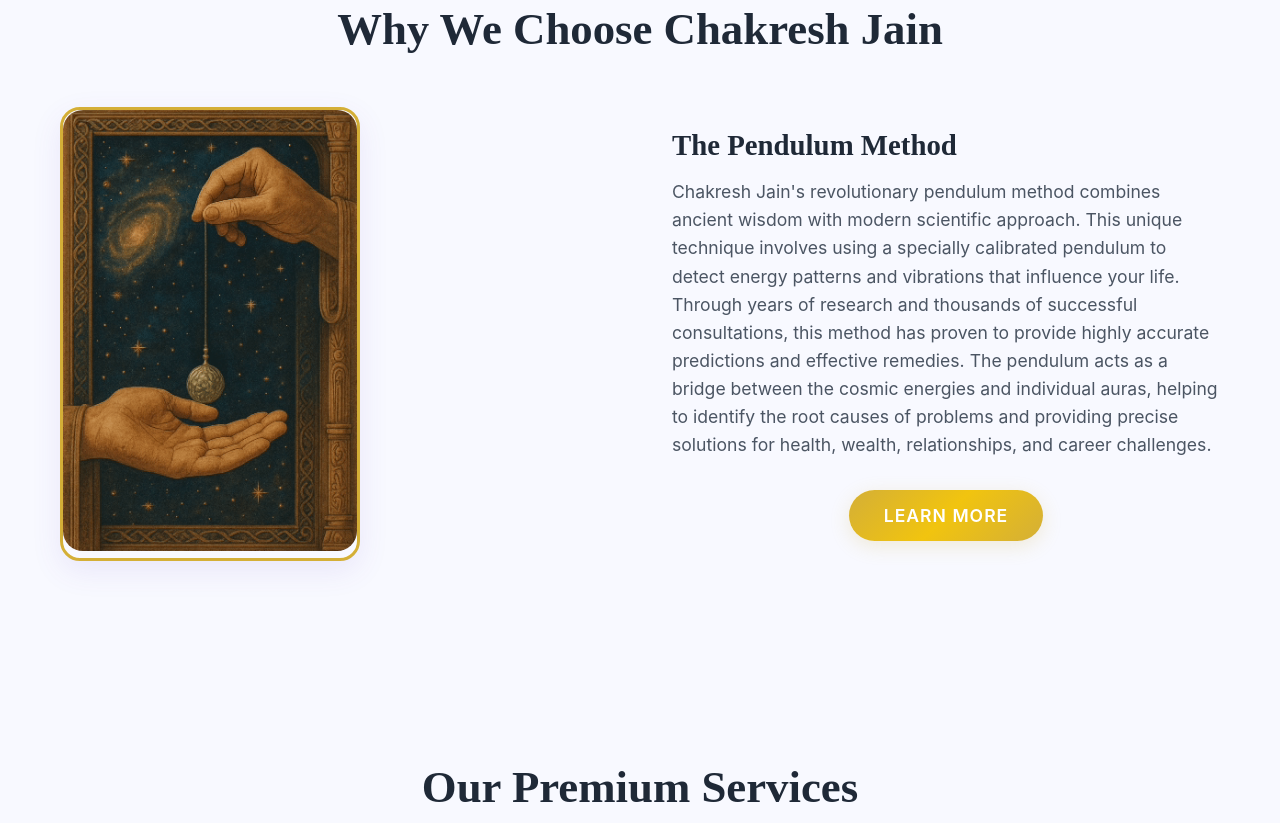
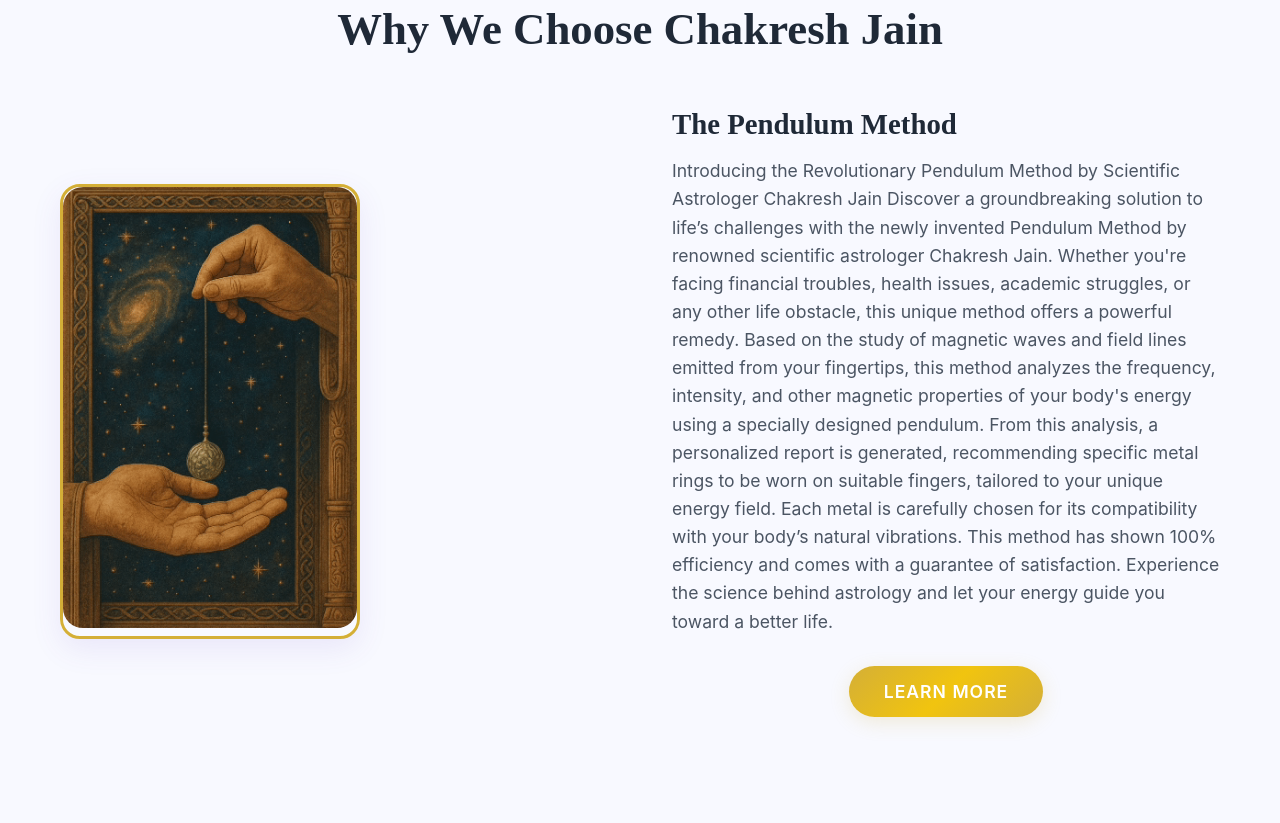
Before and after one commit to yashverma2628/cosmic-guru, a plain HTML site: page index.html in a window 1280 px wide. Shown: the part 977-1800 px from the top of the page. Drawn offline with Linux system fonts and the light colour scheme.

Commit message:
Update index.html

```diff
--- a/index.html
+++ b/index.html
@@ -904,12 +904,9 @@
                 <div class="pendulum-text slide-right">
                     <h3>The Pendulum Method</h3>
                     <p>
-                        Chakresh Jain's revolutionary pendulum method combines ancient wisdom with modern scientific approach.
-                        This unique technique involves using a specially calibrated pendulum to detect energy patterns and
-                        vibrations that influence your life. Through years of research and thousands of successful consultations,
-                        this method has proven to provide highly accurate predictions and effective remedies. The pendulum acts
-                        as a bridge between the cosmic energies and individual auras, helping to identify the root causes of
-                        problems and providing precise solutions for health, wealth, relationships, and career challenges.
+                        Introducing the Revolutionary Pendulum Method by Scientific Astrologer Chakresh Jain
+
+Discover a groundbreaking solution to life’s challenges with the newly invented Pendulum Method by renowned scientific astrologer Chakresh Jain. Whether you're facing financial troubles, health issues, academic struggles, or any other life obstacle, this unique method offers a powerful remedy. Based on the study of magnetic waves and field lines emitted from your fingertips, this method analyzes the frequency, intensity, and other magnetic properties of your body's energy using a specially designed pendulum. From this analysis, a personalized report is generated, recommending specific metal rings to be worn on suitable fingers, tailored to your unique energy field. Each metal is carefully chosen for its compatibility with your body’s natural vibrations. This method has shown 100% efficiency and comes with a guarantee of satisfaction. Experience the science behind astrology and let your energy guide you toward a better life.
                     </p>
 
                     <div class="text-center" style="margin-top:30px;">
@@ -975,7 +972,7 @@
                 <div class="about-text slide-left">
                     <h3>India's Most Trusted Scientific Astrologer</h3>
                     <p>
-                        With over 15 years of dedicated research in scientific astrology, Chakresh Jain has revolutionized
+                        With over 30 years of dedicated research in scientific astrology, Chakresh Jain has revolutionized
                         the field by combining ancient Vedic wisdom with modern scientific approaches. His unique pendulum
                         method has helped thousands of people find solutions to their life's challenges.
                     </p>
```
